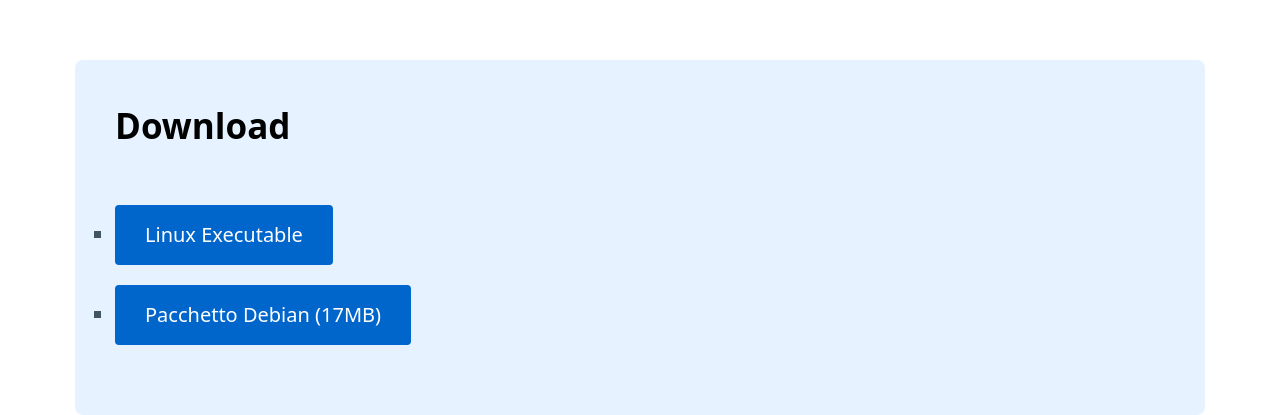
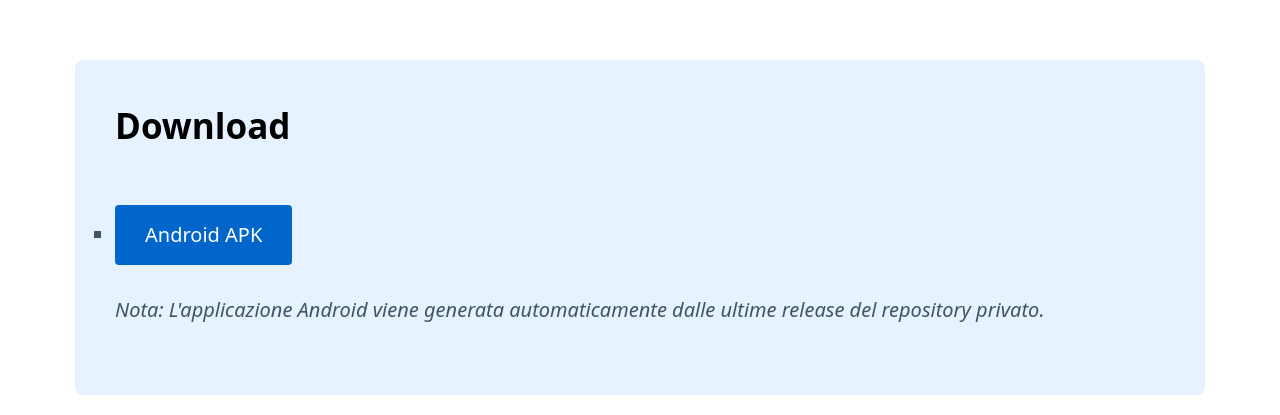
Before and after one commit to diego-conti/fanculizza, a website: page index.html in a window 1280 px wide. Shown: the part 3866-4281 px from the top of the page. Drawn offline with nearby package versions, Linux system fonts and the light colour scheme.

Commit message:
fix(download): Update index.html to point directly to downloaded APK

```diff
--- a/index.html
+++ b/index.html
@@ -104,9 +104,9 @@
         <section class="downloads">
             <h2>Download</h2>
             <ul>
-                <li><a href="https://github.com/fanculizzatore/fanculizzatore/releases/download/v1.0.0/fanculizzatore" download>Linux Executable</a></li>
-                <li><a href="https://github.com/fanculizzatore/fanculizzatore/releases/download/v1.0.0/fanculizzatore_1.0.0_amd64.deb" download>Pacchetto Debian (17MB)</a></li>
+                <li><a href="/downloads/app-release.apk" download>Android APK</a></li>
             </ul>
+            <p><em>Nota: L'applicazione Android viene generata automaticamente dalle ultime release del repository privato.</em></p>
         </section>
 
         <footer>
```
